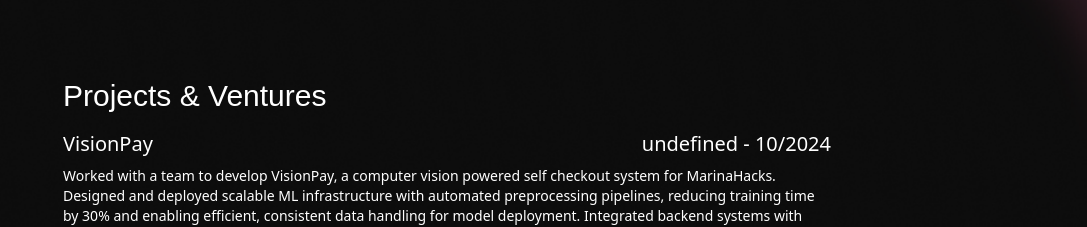
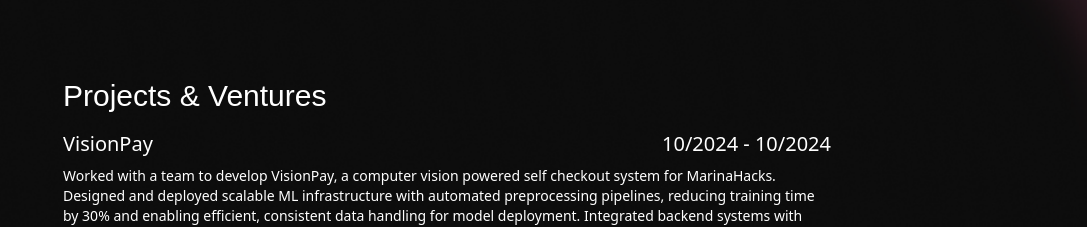
Before and after one commit to yushasama/koishiteru, a Next.js app: page / in a window 1280 px wide. Shown: the part 1240-1467 px from the top of the page, without its empty margins (193-1280 px from the left). Built offline with nearby package versions, Linux system fonts and the light colour scheme; no server answers.

Commit message:
fix variable name error

```diff
--- a/app/page.tsx
+++ b/app/page.tsx
@@ -134,7 +134,7 @@ export default function Home() {
 			<div className='text-2xl xl:text-3xl 2xl:text-4xl pb-4 font-heebo'>Projects & Ventures</div>
 			<Experiences
 				companyName='VisionPay'
-				startdate='10/2024'
+				startDate='10/2024'
 				endDate='10/2024'
 				details={
 					<>
```
